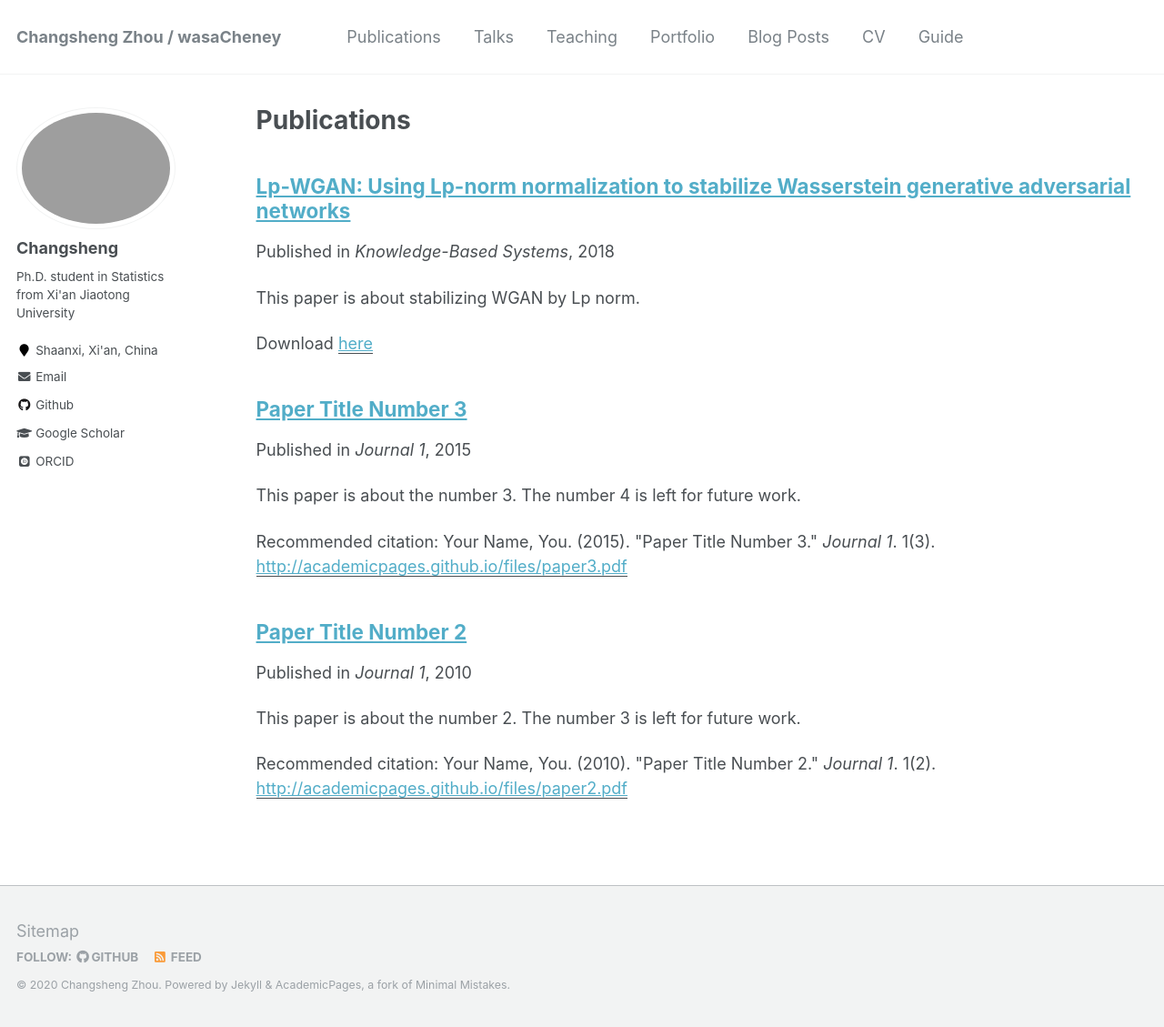
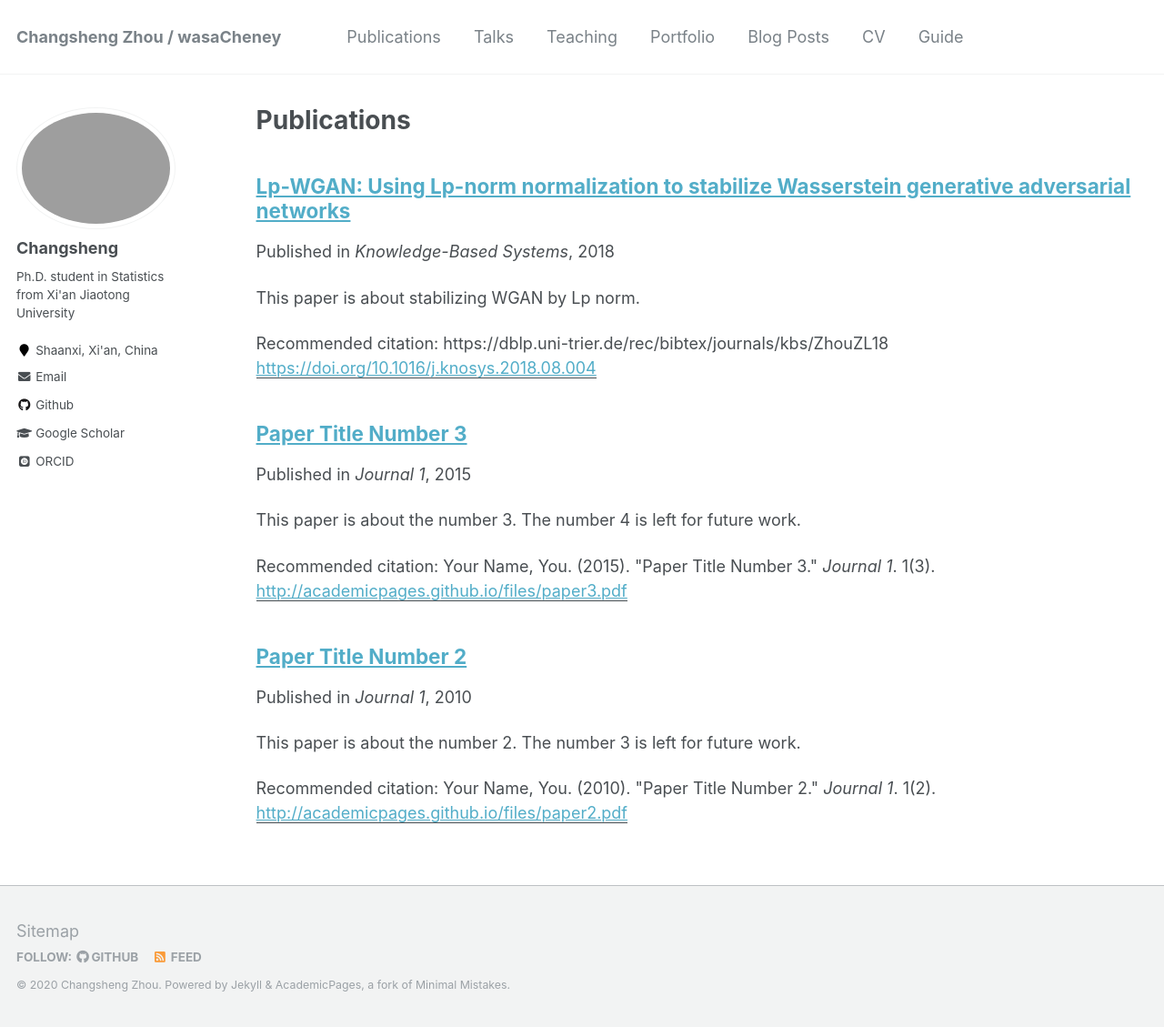
Before and after one commit to wasaCheney/wasaCheney.github.io, a Jekyll site: the page built from _pages/publications.md, in a window 1280 px wide and 1129 px high. Shown: the whole window at 91% size. Built offline with Jekyll 4.4.1, drawn with Linux system fonts in a browser that asks for light colours; some web fonts are replaced; part of the change alters nothing that is shown.

Commit message:
lpwgan citation href show add

```diff
--- a/_includes/archive-single.html
+++ b/_includes/archive-single.html
@@ -55,7 +55,8 @@
     {% if post.citation and post.paperurl %}
       <p>Recommended citation: {{ post.citation }} <a href="{{ post.paperurl }}"><u>{{ post.paperurl }}</u></a></p>
     {% elsif post.citation %}
-      <p>Recommended citation: {{ post.citation }} </p>
+      <!-- <p>Recommended citation: {{ post.citation }} </p> -->
+      <p>Recommended citation <a href=" {{ post.citation}} "><u>bibtex</u></a></p>
     {% elsif post.paperurl %}
       <p>Download <a href=" {{ post.paperurl }} "><u>here</u></a></p>
     {% endif %}
--- a/_publications/2018-12-01-lp-wgan-number-1.md
+++ b/_publications/2018-12-01-lp-wgan-number-1.md
@@ -6,10 +6,11 @@ excerpt: 'This paper is about stabilizing WGAN by Lp norm.'
 date: 2018-12-01
 venue: 'Knowledge-Based Systems'
 paperurl: 'https://doi.org/10.1016/j.knosys.2018.08.004'
-citation: #'Your Name, You. (2009). &quot;Paper Title Number 1.&quot; <i>Journal 1</i>. 1(1).'
+citation: 'https://dblp.uni-trier.de/rec/bibtex/journals/kbs/ZhouZL18' #'Your Name, You. (2009). &quot;Paper Title Number 1.&quot; <i>Journal 1</i>. 1(1).'
 ---
+<!--title href content -->
 This paper is about stabilizing WGAN by Lp norm.
 
 [Download paper here](http://academicpages.github.io/files/paper1.pdf)
-[Recommended Bibtex citation](https://dblp.uni-trier.de/rec/bibtex/journals/kbs/ZhouZL18)
+[Recommended bibtex citation](https://dblp.uni-trier.de/rec/bibtex/journals/kbs/ZhouZL18)
 <!-- Recommended citation: Your Name, You. (2009). "Paper Title Number 1." <i>Journal 1</i>. 1(1). -->
```
